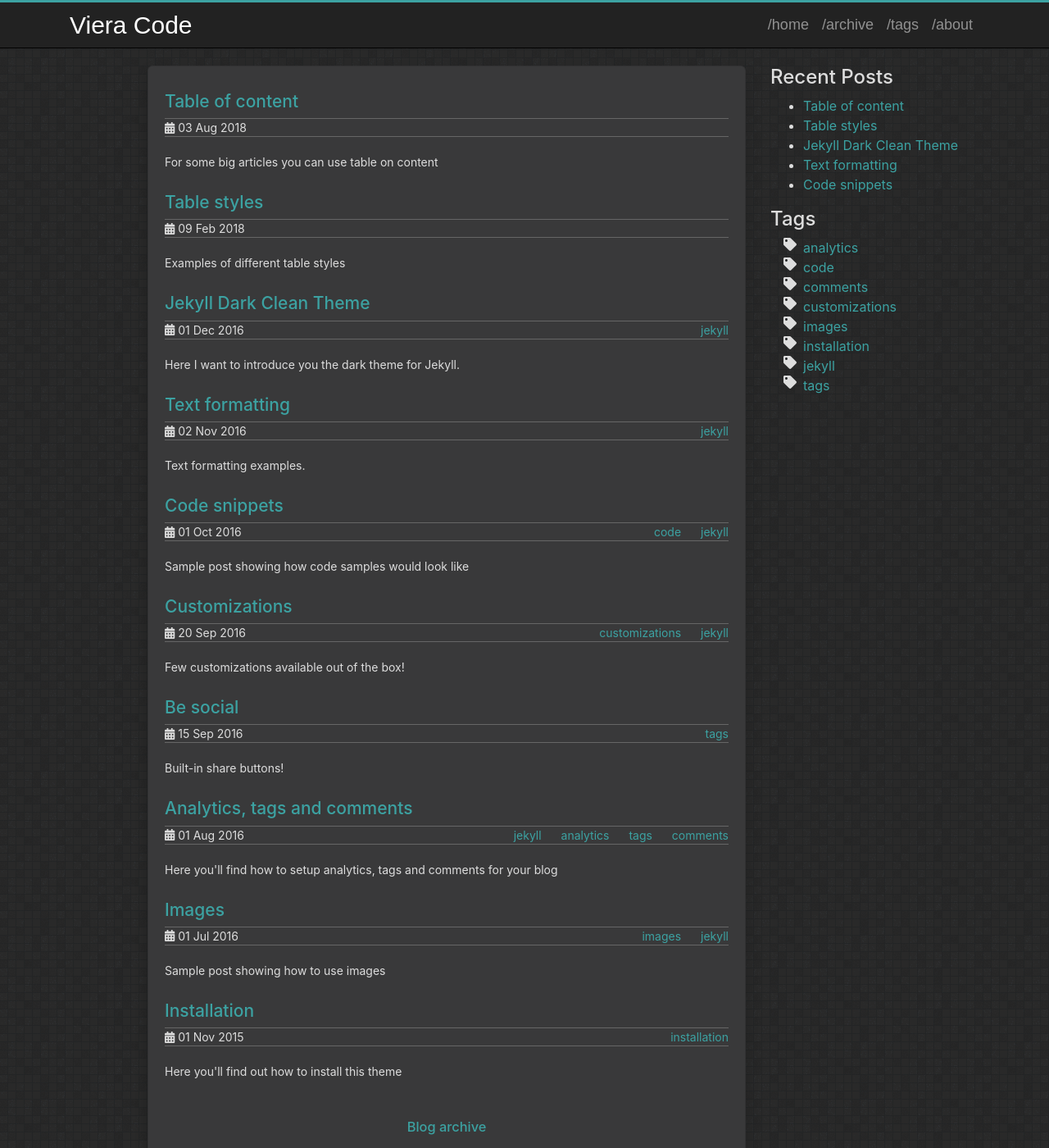
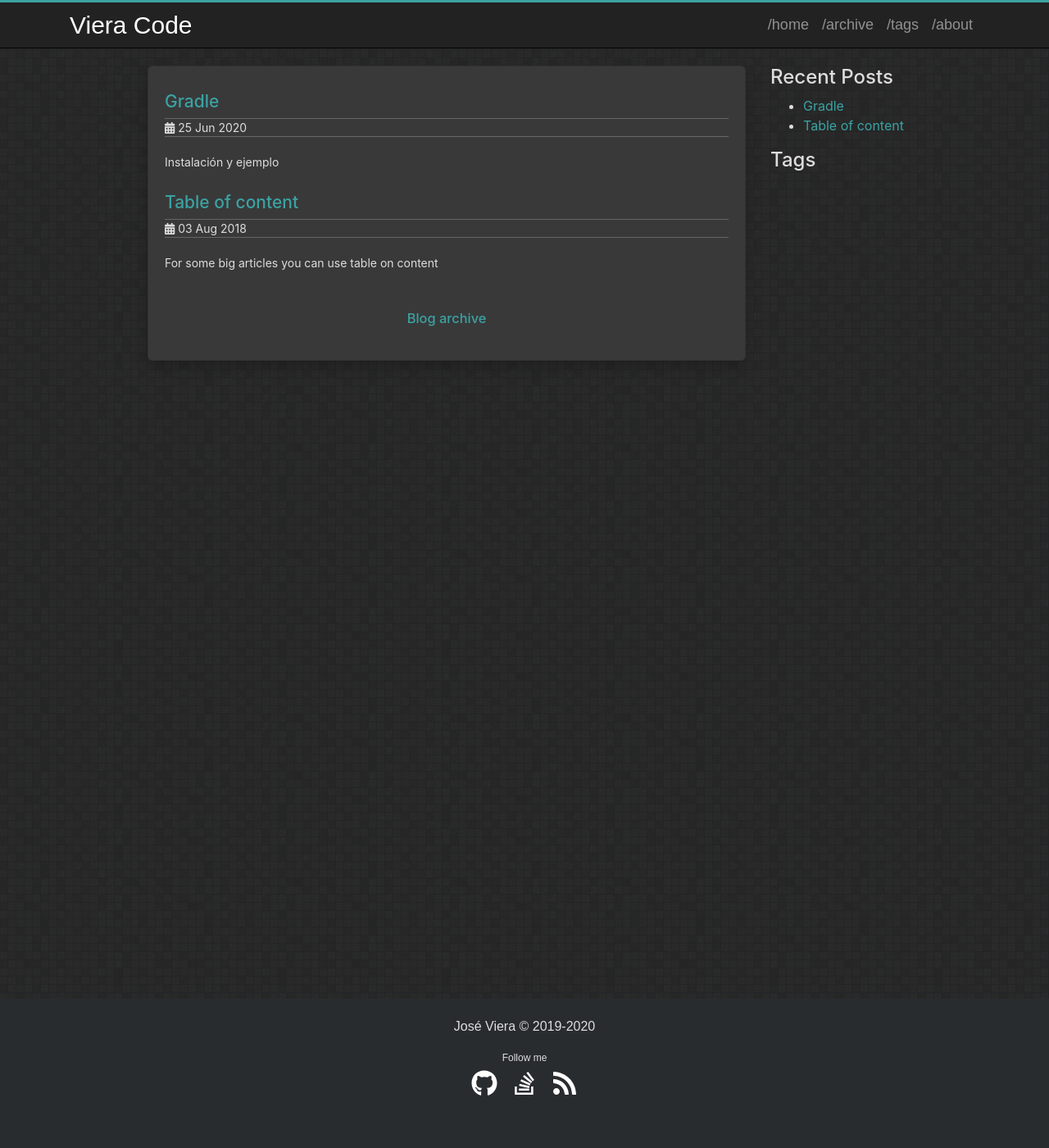
Before and after one commit to vieracode/vieracode.github.io, a Jekyll site: the page built from index.html, in a window 1280 px wide and 1400 px high. Shown: the whole window at 82% size. Built offline with Jekyll 4.4.1, drawn with Linux system fonts in a browser that asks for light colours.

Commit message:
Depuración.

```diff
--- a/_posts/2015-11-01-installation.md
+++ /dev/null
@@ -1,34 +0,0 @@
----
-layout: post
-title: "Installation"
-date: 2015-11-01 16:25:06
-description: Here you'll find out how to install this theme
-tags:
- - installation
----
-
-## Installation
-
-If you dont't have your own blog you can clone this repository and put your articles in a `_posts` folder.
-If you already have your own blog then I think you can clone this repository and copy-paste content keeping your `_posts` folder.
-
-After you will have to set up your `_config.yml`
-
-## License
-
-The content of this theme is distributed and licensed under a [Creative Commons Attribution 4.0 License](https://creativecommons.org/licenses/by/4.0/legalcode)
-
-> This license lets others distribute, remix, tweak, and build upon your work,
-> even commercially, as long as they credit you for the original creation. This
-> is the most accommodating of licenses offered. Recommended for maximum
-> dissemination and use of licensed materials.
-
-In other words: you can do anything you want with this theme on any site, just please
-provide a link to the original theme on github.
-
-This theme includes the following files which are the properties of their
-respective owners:
-
-* js/bootstrap.min.js - [bootstrap](http://getbootstrap.com)
-* css/bootstrap.min.css - [bootstrap](http://getbootstrap.com)
-* js/jquery.min.js - [jquery](https://jquery.com)
--- a/_posts/2016-07-01-images.md
+++ /dev/null
@@ -1,46 +0,0 @@
----
-layout: post
-title: "Images"
-date: 2016-07-01 16:25:06
-tags: images jekyll
-description: Sample post showing how to use images
----
-
-## Introduction
-
-This theme supports two types of images:
-
-- inline images: ![Battery Widget]({{ '/assets/images/batWid1.png' | relative_url }})
-
-{% highlight html %}
-{% raw %}
-![Battery Widget]({{ '/assets/images/batWid1.png' | relative_url }})
-{% endraw %}
-{% endhighlight html %}
-
-- centered images with caption (optional):
-
-![img]({{ '/assets/images/deer.jpg' | relative_url }}){: .center-image }*(°0°)*
-
-{% highlight html %}
-{% raw %}
-![img]({{ '/assets/images/deer.jpg' | relative_url }}){: .center-image }*(°0°)*
-{% endraw %}
-{% endhighlight html %}
-
-You can apply your own styles to image by creating css class with style:
-
-{% highlight css %}
-.custom-image-style
-{
-/* your style */
-}
-{% endhighlight css %}
-
-And then applying your style just after the image in curly brackets with colon:
-
-{% highlight html %}
-{% raw %}
-[!image](path to image){:.custom-image-style}
-{% endraw %}
-{% endhighlight html %}
--- a/_posts/2016-08-01-analytics-tags-comments.md
+++ /dev/null
@@ -1,29 +0,0 @@
----
-layout: post
-title: "Analytics, tags and comments"
-date: 2016-08-01 16:25:06
-description: Here you'll find how to setup analytics, tags and comments for your blog
-tags:
- - jekyll
- - analytics
- - tags
- - comments
----
-
-# Analytics
-
-#### [Google Analytics](http://www.google.com/analytics/)
-
-To enable Google Analytics create an account [here](https://analytics.google.com). Then add your tracking id in `config.xml`, it should look something like `UA-********-1`
-
-#### [Yandex Metrica](http://metrica.yandex.com)
-
-To enable Yandex Metrica you need to register, create a 'counter' and then copy-paste it's code in `/_includes/yandex-metrica.html` file.
-
-# Tags
-
-To use this feature you simply will need to create a markdown file for each tag which you are using in you site in **tag** folder. To simplify this procedure there is an [/admin]({{site.baseurl}}/admin) page, which outputs the bash command which you just need to run inside **tag** folder of your site. Also don't forget to rerun it when you add a post with new tag.
-
-# Comments
-
-To enable [Disqus](http://disqus.com) register on the site and then just put your name in `_config.xml`. Comments could be switched on and off on per post basis, just put `comments: true` to enable them.
--- a/_posts/2016-09-16-be-social.md
+++ /dev/null
@@ -1,101 +0,0 @@
----
-layout: post
-title: "Be social"
-date: 2016-09-15 16:25:06
-description: Built-in share buttons!
-share: true
-tags:
- - tags
----
-
-# Social icons
-
-You can have social icons which could lead to your social profile.
-Out-of-the box it has:
-
-<ul class="social-media">
-  <li>
-    <a title="Github"
-      href="https://github.com/{{ site.social.github }}"
-      target="_blank"><i class="fab fa-github fa-2x"></i></a>
-  </li>
-  <li>
-    <a title="StackOverflow"
-      href="http://stackoverflow.com/users/1252056/{{ site.social.stackoverflow }}"
-      target="_blank"><i class="fab fa-stack-overflow fa-2x"></i></a>
-  </li>
-  <li>
-    <a title="LinkedIn"
-      href="https://www.linkedin.com/in/{{ site.social.linkedin }}"
-      target="_blank"><i class="fab fa-linkedin fa-2x"></i></a>
-  </li>
-  <li>
-    <a title="Instagram"
-      href="https://instagram.com/{{ site.social.instagram }}"
-      target="_blank"><i class="fab fa-instagram fa-2x"></i></a>
-  </li>
-  <li>
-    <a title="Last.fm"
-      href="http://lastfm.com/user/{{ site.social.lastfm }}"
-      target="_blank"><i class="fab fa-lastfm fa-2x"></i></a>
-  </li>
-  <li>
-    <a title="RSS"
-      href="{{site.url}}/{{ site.social.rss }}"
-      target="_blank"><i class="fa fa-rss fa-2x"></i></a>
-  </li>
-</ul>
-
-They could be setup in `_config.yml`.
-
-To add more icons do following steps:
-
- - choose an icon you want to use: [Font Awesome Icons](https://fortawesome.github.io/Font-Awesome/icons/)
- - add variable in `_config.yml`
- - add icon in `social.html` with check if variable exists:
-
-{% highlight html %}
-{% raw %}
-{% if site.social.rss %}
-  <li>
-    <a title="{{ site.social.<your_social_variable> }}"
-       href="{{site.url}}/{{ site.social.<your_social_variable> }}"
-       target="_blank"><font_awesome_icon></i></a>
-  </li>
-{% endif %}
-{% endraw %}
-{% endhighlight html %}
-
-
-# Share buttons
-
-This theme comes with built-in share buttons. You can see them in the bottom of this post.
-To turn them on in the header of your post add:
-
-{% highlight yml %}
-layout: post
-title: "Be sociable"
-date: 2016-05-15 16:25:06
-description: Built-in share buttons!
-share: true <-- here
-{% endhighlight yml %}
-
-If you want to disable some of them - go to **_config.yml**:
-
->_config.yml
-{:.filename}
-{% highlight yml%}
-share:
-  facebook: true
-  twitter: true
-  gplus: true
-  linkedin: true
-  pinterest: true
-  email: true
-{% endhighlight yml%}
-
-To add new buttons:
-
-1. add icon name in **_config.yml**;
-2. add section in **_includes/share.html**;
-3. add styles in **css/theme.css**.
--- a/_posts/2016-09-20-customizations.md
+++ /dev/null
@@ -1,122 +0,0 @@
----
-layout: post
-title: "Customizations"
-date: 2016-09-20 16:25:06
-description: Few customizations available out of the box!
-share: true
-tags:
- - customizations
- - jekyll
----
-
-# Accent color
-
-Accent color is color for some important elements, such as links, buttons, icons. Currently accent color is <button class="btn" style="background-color:#3CA2A2; color:#444444">#3CA2A2</button>. This theme has some more predefined colors available in **theme.scss**:
-
->theme.scss
-{:.filename}
-{% highlight scss %}
-// Several accent colors, choose one or create your own!
-$accent-color: #3CA2A2;     // original =)
-// $accent-color: #C38FD6;   velvet
-// $accent-color: #8FD6B3;   greenish
-// $accent-color: #35B4DE;   bluish
-// $accent-color: #D2E354;   yellowish
-// $accent-color: #52B54B;   green
-
-{% endhighlight %}
-
-You can use one of them (just click the button below to see accent color in action) or define your own!
-
-<button class="btn" style="background-color:#C38FD6; color:#444444">#C38FD6</button>, <button class="btn" style="background-color:#8FD6B3; color:#444444">#8FD6B3</button>, <button class="btn" style="background-color:#35B4DE; color:#444444">#35B4DE</button>, <button class="btn" style="background-color:#D2E354; color:#444444">#D2E354</button>, <button class="btn" style="background-color:#52B54B; color:#444444">#52B54B</button>.
-
-<script>
-  $('.btn').click(function(){
-    var color = $(this).text();
-    [].forEach.call($('a'), function(item) {
-      item.style.color = color
-    })
-  })
-</script>
-
-<style>
-  .label{
-    cursor: default;
-    border-radius: 5px;
-    padding: 5px 8px;
-  }
-</style>
-
-# Other colors
-
-As Jekyll comes with support of SASS I put colors in variables. Here are the ones which could be easily changed:
-
->theme.scss
-{:.filename}
-{% highlight scss %}
-$font-color: #dddddd;
-$background-color: #292929;
-$post-panel-color: #444;
-$footer-background-color: #292c2f;
-$note-color: #87CEFA;
-$warning-color: #ffff00;
-{% endhighlight %}
-
-# Background
-
-It is also possible to change the background pattern and color. This theme comes with few patterns pre-installed -- you can check them by clicking on the images below. Or check the [transparenttextures.com](https://www.transparenttextures.com/) -- it has tons of different patterns for background.
-
-<style>
-.pattern-list{
-    list-style-type: none;
-    padding: 0;
-}
-.pattern{
-    height: 100px;
-    box-shadow: 0 0 3px 2px rgba(0,0,0,.1);
-
-}
-.pattern:hover {
-    box-shadow: 0 0 3px 2px rgba(0,0,0,.3);
-    transition: box-shadow .2s ease;
-    cursor: pointer;
-}
-.smthg{
-    max-width: none !important;
-}
-.col-sm-6 {
-    padding: 5px !important;
-}
-</style>
-
-<ul class="pattern-list">
-<li class="col-sm-6"><div class="pattern" style="background-image:url('{{ '/assets/css/pics/background/3px-tile.png' | relative_url }}')"></div></li>
-<li class="col-sm-6"><div class="pattern" style="background-image:url('{{ '/assets/css/pics/background/asfalt-light.png' | relative_url }}')"></div></li>
-<li class="col-sm-6"><div class="pattern" style="background-image:url('{{ '/assets/css/pics/background/black-linen.png' | relative_url }}')"></div></li>
-<li class="col-sm-6"><div class="pattern" style="background-image:url('{{ '/assets/css/pics/background/food.png' | relative_url }}')"></div></li>
-<li class="col-sm-6"><div class="pattern" style="background-image:url('{{ '/assets/css/pics/background/gplay.png' | relative_url }}')"></div></li>
-<li class="col-sm-6"><div class="pattern" style="background-image:url('{{ '/assets/css/pics/background/green-dust-and-scratches.png' | relative_url }}')"></div></li>
-<li class="col-sm-6"><div class="pattern" style="background-image:url('{{ '/assets/css/pics/background/hexellence.png' | relative_url }}')"></div></li>
-<li class="col-sm-6"><div class="pattern" style="background-image:url('{{ '/assets/css/pics/background/random-grey-variations.png' | relative_url }}')"></div></li>
-<li class="col-sm-6"><div class="pattern" style="background-image:url('{{ '/assets/css/pics/background/shley-tree-1.png' | relative_url }}')"></div></li>
-<li class="col-sm-6"><div class="pattern" style="background-image:url('{{ '/assets/css/pics/background/subtle-grey.png' | relative_url }}')"></div></li>
-<li class="col-sm-6"><div class="pattern" style="background-image:url('{{ '/assets/css/pics/background/xv.png' | relative_url }}')"></div></li>
-<li class="col-sm-6"><div class="pattern" style="background-image:url('{{ '/assets/css/pics/background/triangles.png' | relative_url }}')"></div></li>
-</ul>
-
-<script>
-  $('.pattern').click(function(){
-    var source = this.style.backgroundImage;
-    document.getElementsByTagName('body')[0].style.backgroundImage = source;
-    console.log("url('" + source + "'))");
-  })
-</script>
-
-To change the color go to the **theme.scss** and change the `background-pattern` variable to the name of the pattern image file. To use custom pattern, download it from [transparenttextures.com](https://www.transparenttextures.com/) and place it under **css/pics/background/**.
-
->theme.scss
-{:.filename}
-{% highlight scss %}
-// use this or pick any from /css/pics/background folder or from transparenttextures.com
-$background-pattern: 'random-grey-variations.png';
-{% endhighlight %}
--- a/_posts/2016-10-01-code-syntax-highlighting.md
+++ /dev/null
@@ -1,81 +0,0 @@
----
-layout: post
-title: "Code snippets"
-date: 2016-10-01 16:25:06
-tags: code jekyll
-description: Sample post showing how code samples would look like
----
-
-## Introduction
-
-For code syntax coloration I'm using Darcula theme from Intellij IDEA, which I've found in this post [Darcula theme for Pygments](http://smasue.github.io/pygments-darcula).
-
-XML with line numbers (linenos flag), `{{ "{%" }} highlight xml linenos %}`:
-{% highlight xml linenos %}
-{% raw %}
-<?xml version="1.0" encoding="UTF-8"?>
-<rss version="2.0" xmlns:atom="http://www.w3.org/2005/Atom">
-  <channel>
-    <title>{{ site.name }}</title>
-    <description>{{ site.description }}</description>
-    <link>{{site.baseurl | prepend:site.url}}</link>
-    <atom:link href="{{site.baseurl | prepend:site.url}}/feed.xml" rel="self" type="application/rss+xml" />
-    {% for post in site.posts limit:10 %}
-      <item>
-        <title>{{ post.title }}</title>
-        <description>{{ post.content | xml_escape }}</description>
-        <pubDate>{{ post.date | date: "%a, %d %b %Y %H:%M:%S %z" }}</pubDate>
-        <link>{{post.url | prepend:site.baseurl | prepend:site.url}}</link>
-        <guid isPermaLink="true">{{post.url | prepend:site.baseurl | prepend:site.url}}</guid>
-      </item>
-    {% endfor %}
-  </channel>
-</rss>
-{% endraw %}
-{% endhighlight xml %}
-
->JSON
-{:.filename}
-{% highlight json %}
-{"employees":[
-    {"firstName":"John", "lastName":"Doe"},
-    {"firstName":"Anna", "lastName":"Smith"},
-    {"firstName":"Peter", "lastName":"Jones"}
-]}
-{% endhighlight %}
-
->SQL
-{:.filename}
-{% highlight SQL %}
-select count(*) as cm_content_nodes
-from alf_node nd, alf_qname qn, alf_namespace ns
-where qn.ns_id = ns.id
-  and nd.type_qname_id = qn.id
-  and ns.uri = 'http://www.alfresco.org/model/content/1.0'
-  and qn.local_name = 'content';
-{% endhighlight %}
-
->Java
-{:.filename}
-{% highlight java %}
-private String getToken(HttpClient client) throws UnsupportedEncodingException{
-  Cookie[] cookies = client.getState().getCookies();
-  for (Cookie cookie : cookies){
-    if (cookie.getName().equals("Alfresco-CSRFToken")){
-      return URLDecoder.decode(cookie.getValue(), "UTF-8");
-    }
-  }
-  return null;
-}
-{% endhighlight %}
-
-To add name to the code snippet, as in the examples above, add following construction before the snippet:
-
-{% highlight bash %}
-{% raw %}
->Java
-{:.filename}
-{% highlight java %}
-...
-{% endraw %}
-{% endhighlight %}
--- a/_posts/2016-11-02-text-formatting.md
+++ /dev/null
@@ -1,72 +0,0 @@
----
-layout: post
-title: "Text formatting"
-date: 2016-11-02 16:25:06
-tags: jekyll
-description: Text formatting examples.
----
-
-# Text formatting example
-
-Some examples of text formatting for some common text elements.
-
-# Headers
-
-# Header1
-
-## Header2
-
-### Header3
-
-#### Header4
-
-# Emphasis
-
-Italics: `*asterisks*` -> *asterisks* or `_underscores_` -> _underscores_.
-
-Bold: `**asterisks**` -> **asterisks** or `__underscores__` -> __underscores__.
-
-You also can combine them: `**asterisks and _underscores_**` -> **asterisks and _underscores_**.
-
-# Blockquotes and notes
-
-{% highlight bash %}
->Blockquotes
-{% endhighlight bash %}
-
->Blockquotes
-
-Using very cool [feature](http://kramdown.gettalong.org/quickref.html#block-attributes) of kramdown which allows to assign any attribute to a block-level element I've added note and warning:
-
-{% highlight bash %}
->Note
-{: .note}
-{% endhighlight bash %}
-
->Note
-{: .note}
-
-{% highlight bash %}
->Warning
-{: .note .warning}
-{% endhighlight bash %}
-
->Warning
-{: .note .warning}
-
-# Keyboard buttons
-
-In case you need to show some keyboard shortcuts, like `Ctrl`{: .key}+`A`{:.key} use following construction:
-
-{% highlight bash %}
-`Ctrl`{: .key}+`A`{:.key}
-{% endhighlight bash %}
-
-Example of keyboard shortcuts in a terminal:
-
-`Ctrl`{: .key} + `A`{: .key} = move cursor to beginning of line
-`Ctrl`{: .key} + `E`{: .key} = move cursor to end of line
-`Ctrl`{: .key} + `C`{: .key} = kills the current process.
-`Ctrl`{: .key} + `Z`{: .key} = sends the current process to the background.
-`Ctrl`{: .key} + `D`{: .key} = logs you out.
-`Ctrl`{: .key} + `R`{: .key} = finds the last command matching the entered letters.
--- a/_posts/2016-12-01-jekyll-clean-theme.md
+++ /dev/null
@@ -1,27 +0,0 @@
----
-layout: post
-title: "Jekyll Dark Clean Theme"
-date: 2016-12-01 16:25:06
-tags: jekyll
-description: Here I want to introduce you the dark theme for Jekyll.
----
-
-Here is a sample post for Jekyll-Clean-Dark theme.
-
-* get it from [github](https://github.com/streetturtle/jekyll-clean-dark)
-* see the [live demo](http://pavelmakhov.com/jekyll-clean-dark)
-* see it [in action on my blog](http://pavelmakhov.com)
-
-This theme was created on top of [Jekyll Clean theme](https://scotte.github.io) by Scotte.
-
-This theme uses some parts of Twitter Bootstrap, which allows it looks nice on a mobile devices using a collapsable nav bar and hiding the sidebar.
-
-Here how it looks like on some portable devices:
-
-![My helpful screenshot]({{ '/assets/images/iphone_portrait.PNG' | relative_url }}){: .center-image }*iPhone 5 portrait*
-
-![My helpful screenshot]({{ '/assets/images/iphone_landscape.PNG' | relative_url }}){: .center-image }*iPhone 5 landscape*
-
-![My helpful screenshot]({{ '/assets/images/ipad_portrait.PNG' | relative_url }}){: .center-image }*iPad mini portrait*
-
-![My helpful screenshot]({{ '/assets/images/ipad_landscape.PNG' | relative_url }}){: .center-image }*iPad mini landscape*
--- a/_posts/2018-02-09-table-styles.md
+++ /dev/null
@@ -1,145 +0,0 @@
----
-layout: post
-title: Table styles
-date:   2018-02-09 11:07
-description: Examples of different table styles
-comments: true
----
-
-Below are the examples of the default table styling.
-
-## Simple table
-
-|First Header | Second Header|
-|------------ | -------------|
-|Content from cell 1 | Content from cell 2|
-|Content in the first column | Content in the second column|
-
->Markdown
-{:.filename}
-{% highlight raw %}
-|First Header | Second Header|
-|------------ | -------------|
-|Content from cell 1 | Content from cell 2|
-|Content in the first column | Content in the second column|
-{% endhighlight %}
-
-## Custom styles
-
-It is also possible to change a bit table styles by applying CSS classes. By default there are two classes available:
-
- - `.wide` - makes table width 100%
-
-|First Header | Second Header|
-|------------ | -------------|
-|Content from cell 1 | Content from cell 2|
-|Content in the first column | Content in the second column|
-{:.wide}
-
->Markdown - note the last line
-{:.filename}
-{% highlight markdown %}
-|First Header | Second Header|
-|------------ | -------------|
-|Content from cell 1 | Content from cell 2|
-|Content in the first column | Content in the second column|
-{:.wide}
-{% endhighlight %}
-
- - `.inner-borders` - shows inner borders
-
-|First Header | Second Header|
-|------------ | -------------|
-|Content from cell 1 | Content from cell 2|
-|Content in the first column | Content in the second column|
-{:.inner-borders}
-
->Markdown - note the last line
-{:.filename}
-{% highlight raw %}
-|First Header | Second Header|
-|------------ | -------------|
-|Content from cell 1 | Content from cell 2|
-|Content in the first column | Content in the second column|
-{:.inner-borders}
-{% endhighlight %}
-
-You can add more such classes by putting them inside **theme.scss**. Here is how the above mentioned classes are defined:
-
-{% highlight scss %}
-table.wide {
-  width: 100%;
-  max-width: 100%;
-}
-
-table.inner-borders {
-  border-collapse: collapse;
-  border-style: hidden;
-  td {
-    border: 1px solid #5e5e5e;
-  }
-}
-{% endhighlight %}
-
-
-## Few more examples from kramdown [documentation](https://kramdown.gettalong.org/syntax.html#tables):
-
-|-----------------+------------+-----------------+----------------|
-| Default aligned |Left aligned| Center aligned  | Right aligned  |
-|-----------------|:-----------|:---------------:|---------------:|
-| First body part |Second cell | Third cell      | fourth cell    |
-| Second line     |foo         | **strong**      | baz            |
-| Third line      |quux        | baz             | bar            |
-|-----------------+------------+-----------------+----------------|
-| Second body     |            |                 |                |
-| 2 line          |            |                 |                |
-|=================+============+=================+================|
-| Footer row      |            |                 |                |
-|-----------------+------------+-----------------+----------------|
-
->Table header row, two table bodies and a table footer row
-{:.filename}
-{% highlight raw %}
-|-----------------+------------+-----------------+----------------|
-| Default aligned |Left aligned| Center aligned  | Right aligned  |
-|-----------------|:-----------|:---------------:|---------------:|
-| First body part |Second cell | Third cell      | fourth cell    |
-| Second line     |foo         | **strong**      | baz            |
-| Third line      |quux        | baz             | bar            |
-|-----------------+------------+-----------------+----------------|
-| Second body     |            |                 |                |
-| 2 line          |            |                 |                |
-|=================+============+=================+================|
-| Footer row      |            |                 |                |
-|-----------------+------------+-----------------+----------------|
-{% endhighlight %}
-
----
-
-|---
-| Default aligned | Left aligned | Center aligned | Right aligned
-|-|:-|:-:|-:
-| First body part | Second cell | Third cell | fourth cell
-| Second line |foo | **strong** | baz
-| Third line |quux | baz | bar
-|---
-| Second body
-| 2 line
-|===
-| Footer row
-
->Same as above but shorter
-{:.filename}
-{% highlight raw %}
-|---
-| Default aligned | Left aligned | Center aligned | Right aligned
-|-|:-|:-:|-:
-| First body part | Second cell | Third cell | fourth cell
-| Second line |foo | **strong** | baz
-| Third line |quux | baz | bar
-|---
-| Second body
-| 2 line
-|===
-| Footer row
-{% endhighlight %}
--- /dev/null
+++ b/_posts/2020-06-25-gradle-intro.md
@@ -0,0 +1,7 @@
+---
+layout: post
+title: Gradle
+date:   2020-06-25 02:02
+description: Instalación y ejemplo
+toc: true
+---
```
Also changed, not shown: about.md (+1 -2 lines).
